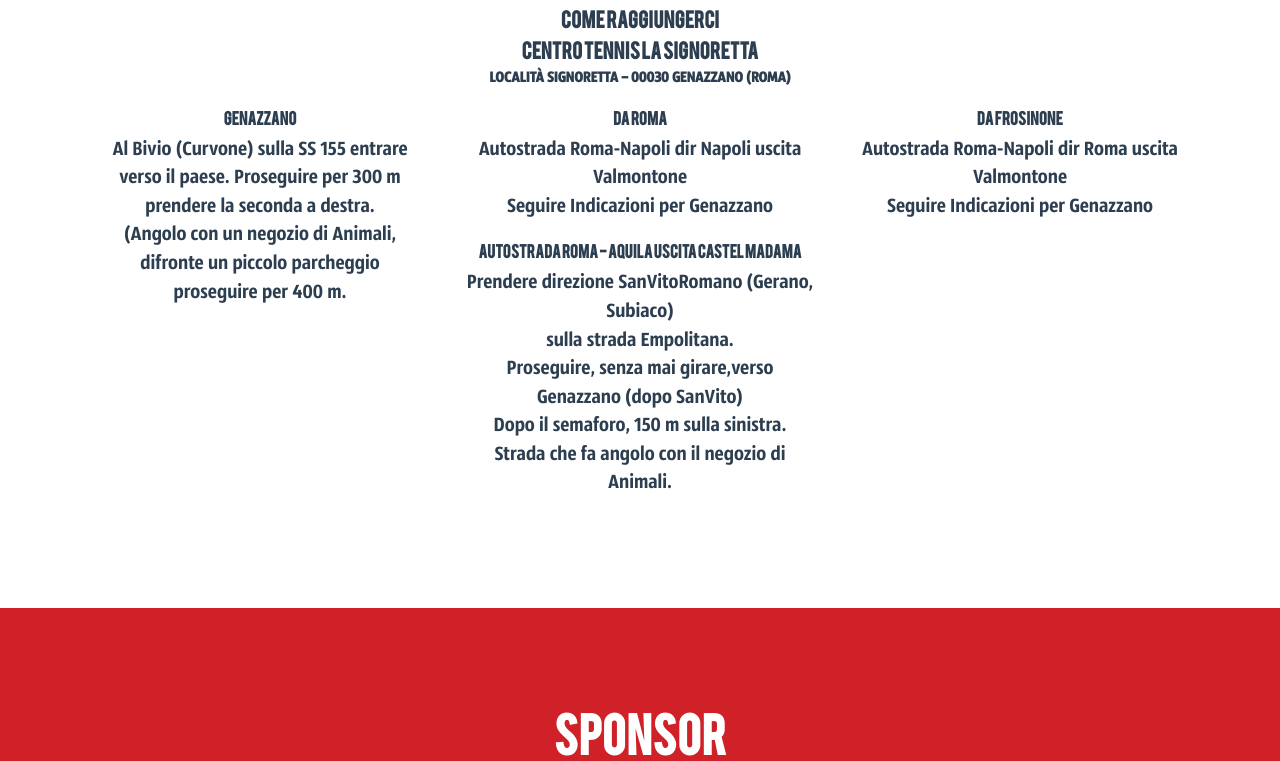
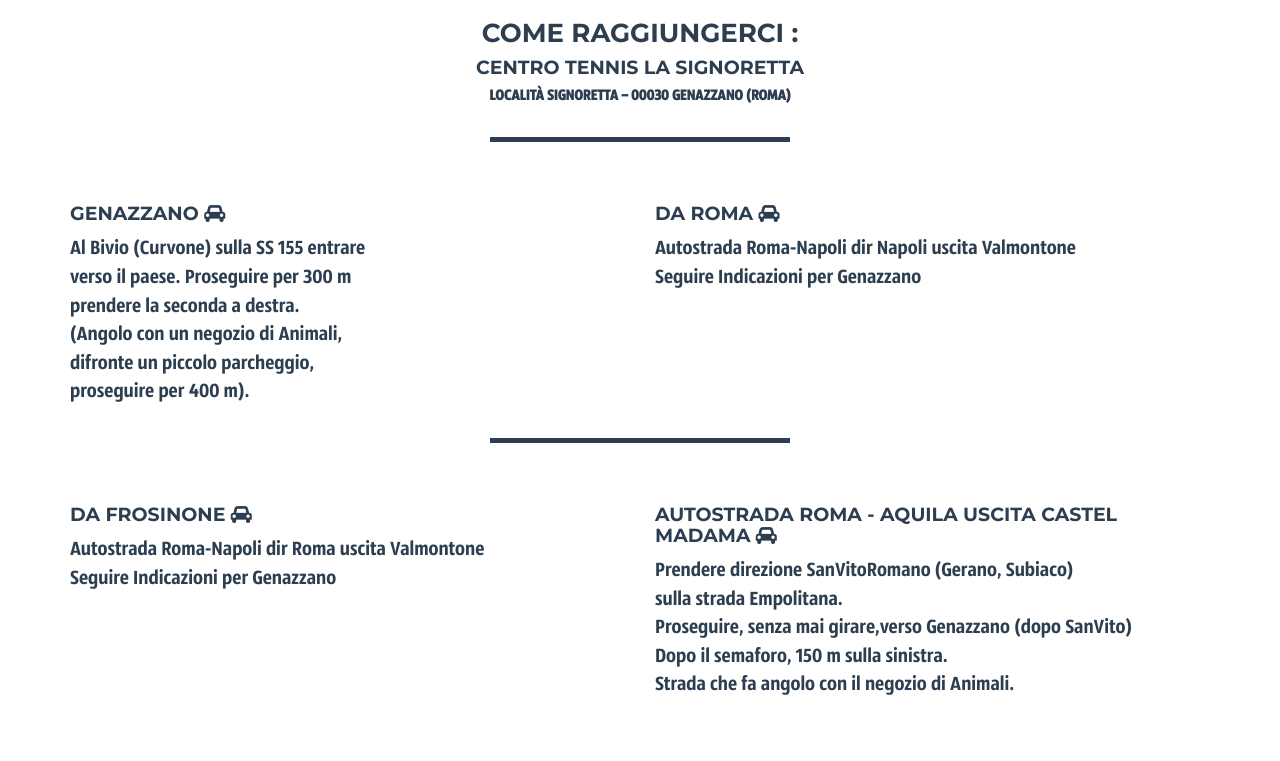
Before and after one commit to BaraccaSoftware/SanVitoCalcio, a plain HTML site: page index.html in a window 1280 px wide. Shown: the part 4342-5103 px from the top of the page. Drawn offline with nearby package versions, Linux system fonts and the light colour scheme; some packages are replaced by stand-ins of ours.

Commit message:
Update css and html

```diff
--- a/index.html
+++ b/index.html
@@ -301,42 +301,55 @@ Un giorno, speriamo non troppo tardi, torneremo a giocare a SanVito.</p>
             </div>
             <div class="row">
                 <div class="col-lg-12 text-center">
-                    <h4>Come raggiungerci</h4>
-					<h4>Centro Tennis La Signoretta</h4>
+                    <h3 style="font-family: Montserrat,'Helvetica Neue',Helvetica,Arial,sans-serif;">Come raggiungerci :</h3>
+					<h4 style="font-family: Montserrat,'Helvetica Neue',Helvetica,Arial,sans-serif;">Centro Tennis La Signoretta</h4>
 					<h5 style=" font-family: myFontCorsivo;">Località Signoretta – 00030 Genazzano (Roma)</h5>
-						<div class="col-sm-4">
-                            <h5>Genazzano</h5>
+
+                </div>
+            </div>
+
+            <hr style="border-top: solid 5px;max-width: 300px;">
+
+            <div class="row" style="padding-top: 30px;">
+                <div class="col-sm-6">
+                    <h4 style="font-family: Montserrat,'Helvetica Neue',Helvetica,Arial,sans-serif;">Genazzano <i class="fa fa-car"></i></h4>
                     <p>Al Bivio (Curvone) sulla SS 155 entrare<br>
                         verso il paese. Proseguire per 300 m<br>
                         prendere la seconda a destra.<br>
                         (Angolo con un negozio di Animali, <br>
-								difronte un piccolo parcheggio<br>
-								proseguire per 400 m.
+                        difronte un piccolo parcheggio,<br>
+                        proseguire per 400 m).
                     </p>
                 </div>
-                        <div class="col-sm-4">
-                            <h5>Da Roma</h5>
+                <div class="col-sm-6">
+                    <h4 style="font-family: Montserrat,'Helvetica Neue',Helvetica,Arial,sans-serif;">Da Roma <i class="fa fa-car"></i></h4>
                     <p>Autostrada Roma-Napoli dir Napoli uscita Valmontone<br>
                         Seguire Indicazioni per Genazzano<br>
                     </p>
                 </div>
 
-                    <div class="col-sm-4">
-                        <h5>Da Frosinone</h5>
+            </div>
+
+            <hr style="border-top: solid 5px;max-width: 300px;">
+
+
+            <div class="row" style="padding-top: 30px;">
+
+                <div class="col-sm-6">
+                    <h4 style="font-family: Montserrat,'Helvetica Neue',Helvetica,Arial,sans-serif;">Da Frosinone <i class="fa fa-car"></i></h4>
                     <p>Autostrada Roma-Napoli dir Roma uscita Valmontone<br>
                         Seguire Indicazioni per Genazzano<br>
                     </p>
                 </div>
 
-                    <div class="col-sm-4">
-                        <h5>Autostrada Roma - Aquila uscita Castel Madama</h5>
+                <div class="col-sm-6">
+                    <h4 style="font-family: Montserrat,'Helvetica Neue',Helvetica,Arial,sans-serif;">Autostrada Roma - Aquila uscita Castel Madama <i class="fa fa-car"></i></h4>
                     <p>Prendere direzione SanVitoRomano (Gerano, Subiaco)<br>
                         sulla strada Empolitana.<br>
                         Proseguire, senza mai girare,verso Genazzano (dopo SanVito)<br>
                         Dopo il semaforo, 150 m sulla sinistra.<br>
                         Strada che fa angolo con il negozio di Animali.
                     </p>
-                    </div>
                 </div>
             </div>
 
```
Lines whose indentation alone changed are shown as unchanged.
